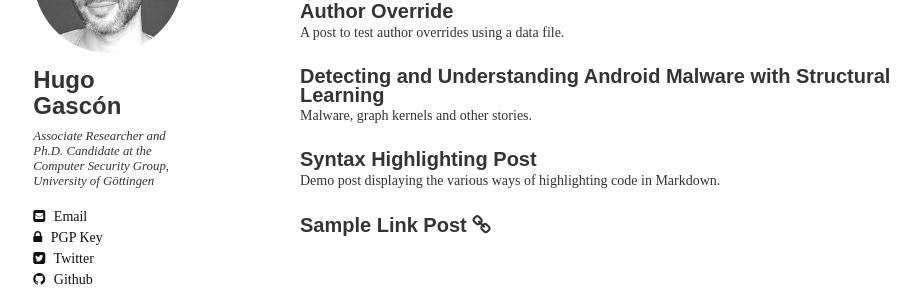
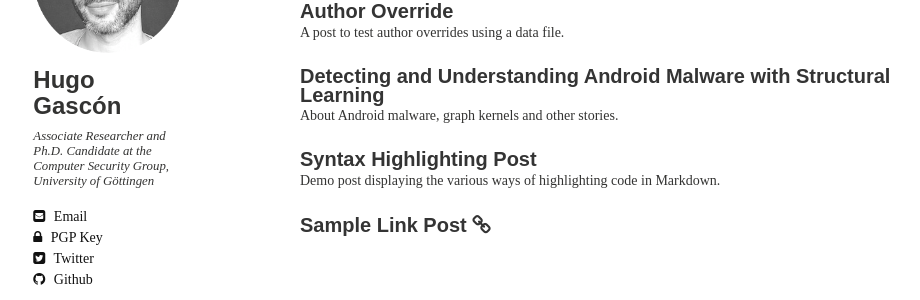
Before and after one commit to hgascon/hgascon.github.io, a Jekyll site: the page built from index.md, in a window 1280 px wide. Shown: the part 170-470 px from the top of the page, without its empty margins (20-940 px from the left). Built offline with Jekyll 4.4.1, drawn with Linux system fonts in a browser that asks for light colours; nearby versions of some CDN libraries; some web fonts are replaced.

Commit message:
post test

```diff
--- a/_posts/2014-01-13-Detecting-and-Understanding-Android-Malware-with-Structural-Learning.md
+++ b/_posts/2014-01-13-Detecting-and-Understanding-Android-Malware-with-Structural-Learning.md
@@ -1,9 +1,8 @@
 ---
 layout: post
 title: "Detecting and Understanding Android Malware with Structural Learning"
-author: Hugo Gascon
 modified:
-excerpt: "Malware, graph kernels and other stories."
+excerpt: "About Android malware, graph kernels and other stories."
 tags: [android, graph kernels, malware, machine learning]
 ---
 
@@ -19,11 +18,11 @@ An abstraction of the Dalvik instruction set is defined, where every op-code is
 
 
 
-    The neighborhood hash graph kernel, evaluates the count of common identical substructures in two graphs, but instead of feeding the kernel matrix to the SVM we want to create an explicit representation that is equivalent to that of the kernel. This will allow us to understand the decisions made by the SVM, something essential for the malware analyst once a sample have been flagged as malicious. And here goes the trick: we map the histogram H of binary labels in a graph to a vector in the following way, where M is the maximum value for all the histograms in the dataset and a is the value of each bin in H:
+The neighborhood hash graph kernel, evaluates the count of common identical substructures in two graphs, but instead of feeding the kernel matrix to the SVM we want to create an explicit representation that is equivalent to that of the kernel. This will allow us to understand the decisions made by the SVM, something essential for the malware analyst once a sample have been flagged as malicious. And here goes the trick: we map the histogram H of binary labels in a graph to a vector in the following way, where M is the maximum value for all the histograms in the dataset and a is the value of each bin in H:
 
 
 
-    The inner product in the vector space induced by the equation resembles the neighborhood hash graph kernel but allow us to identify what functions contribute to the decision of the SVM once the expansion performed by the mapping is reversed.
+The inner product in the vector space induced by the equation resembles the neighborhood hash graph kernel but allow us to identify what functions contribute to the decision of the SVM once the expansion performed by the mapping is reversed.
 
 Once a classification model is learnt we can check the outcome of the method in a more clarifying and down to earth example. The following code shows a fragment from a sample known by some AV engines as RuFraud-C. This very simple malware builds and sends an SMS to a series of premium services in Russia.
 
```
